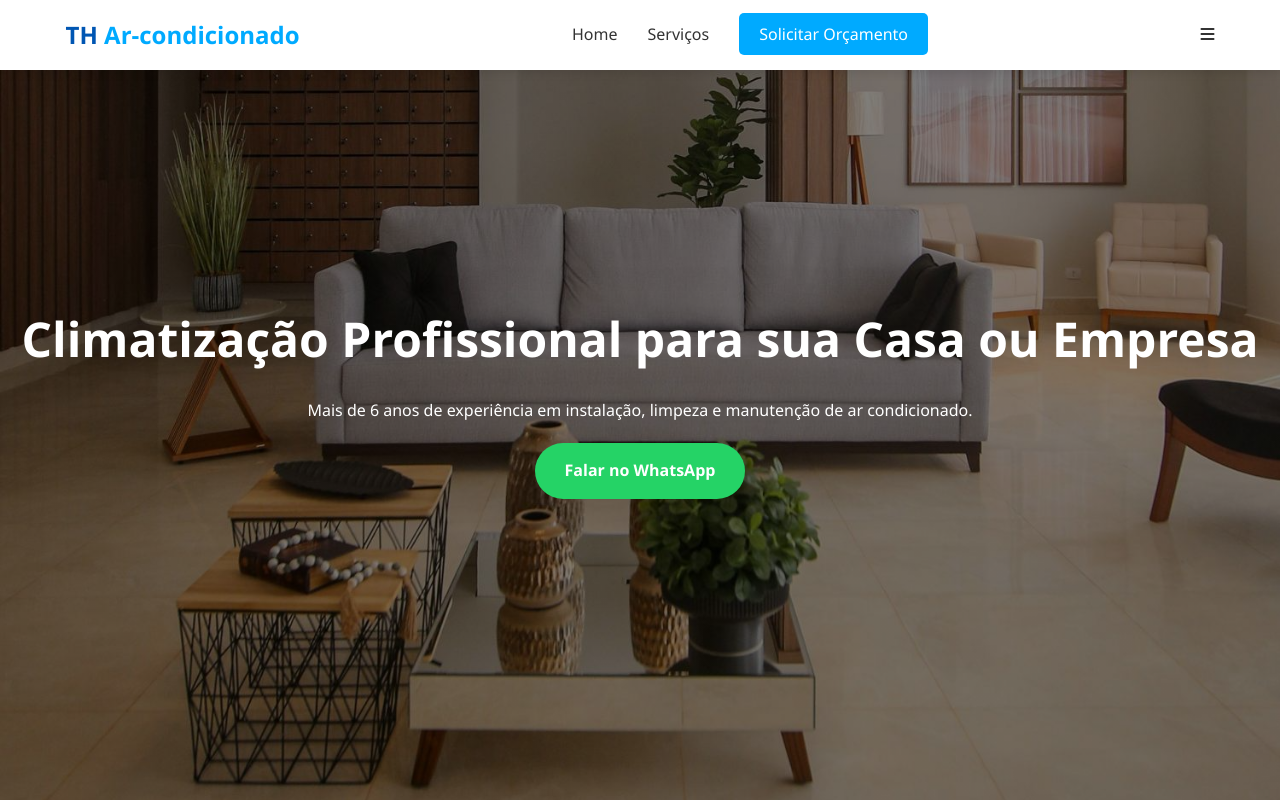
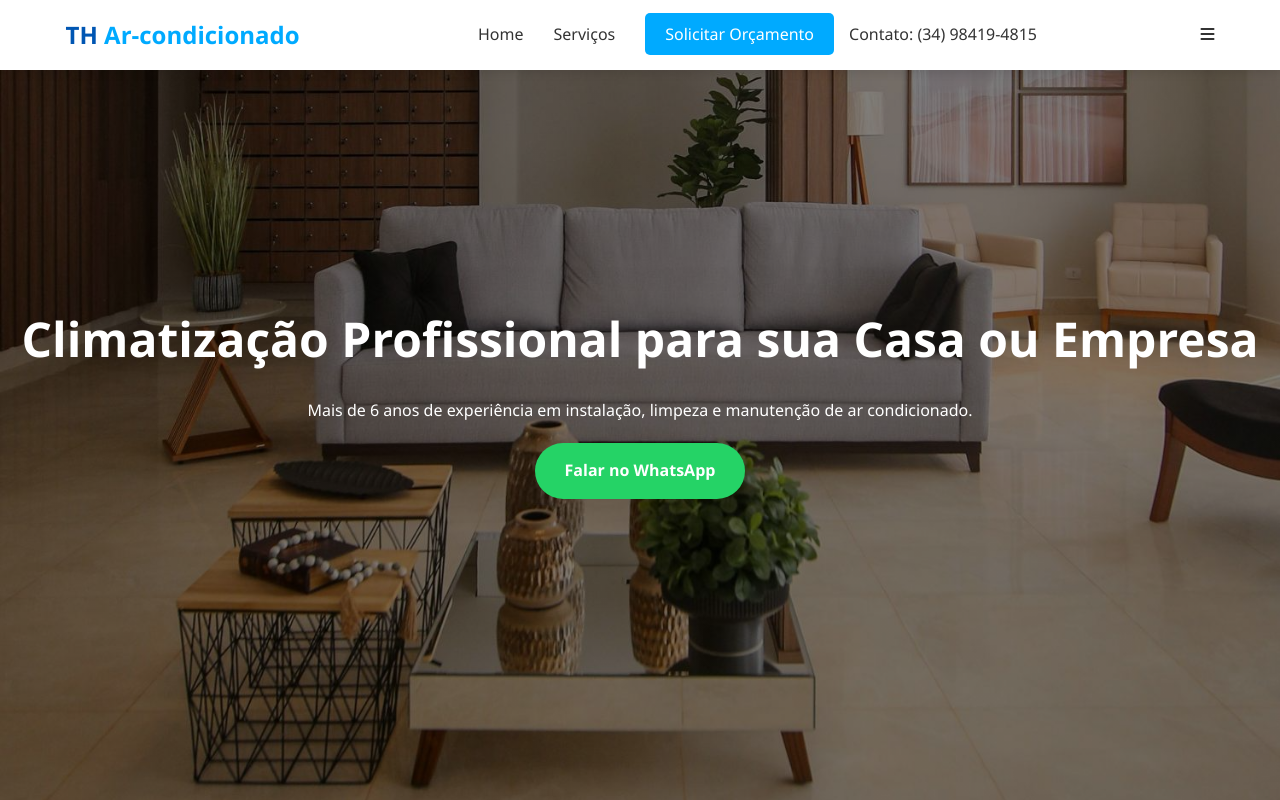
Before and after one commit to estebantiago/site-cleanServise, a plain HTML site: page index.html in a window 1280 px wide. Shown: the top 800 px of the page. Drawn offline with Linux system fonts and the light colour scheme.

Commit message:
adiciona contato

```diff
--- a/index.html
+++ b/index.html
@@ -20,6 +20,7 @@
                 <li><a href="index.html">Home</a></li>
                 <li><a href="#servicos">Serviços</a></li>
                 <li><a href="https://wa.me/5534984194815" target="_blank" rel="noopener noreferrer" class="btn-contato">Solicitar Orçamento</a></li>
+                <li>Contato: (34) 98419-4815</li>
             </ul>
             <div class="menu-toggle" id="mobile-menu" aria-label="Abrir menu de navegação" aria-expanded="false">
                 <i class="fas fa-bars" aria-hidden="true"></i>
```
